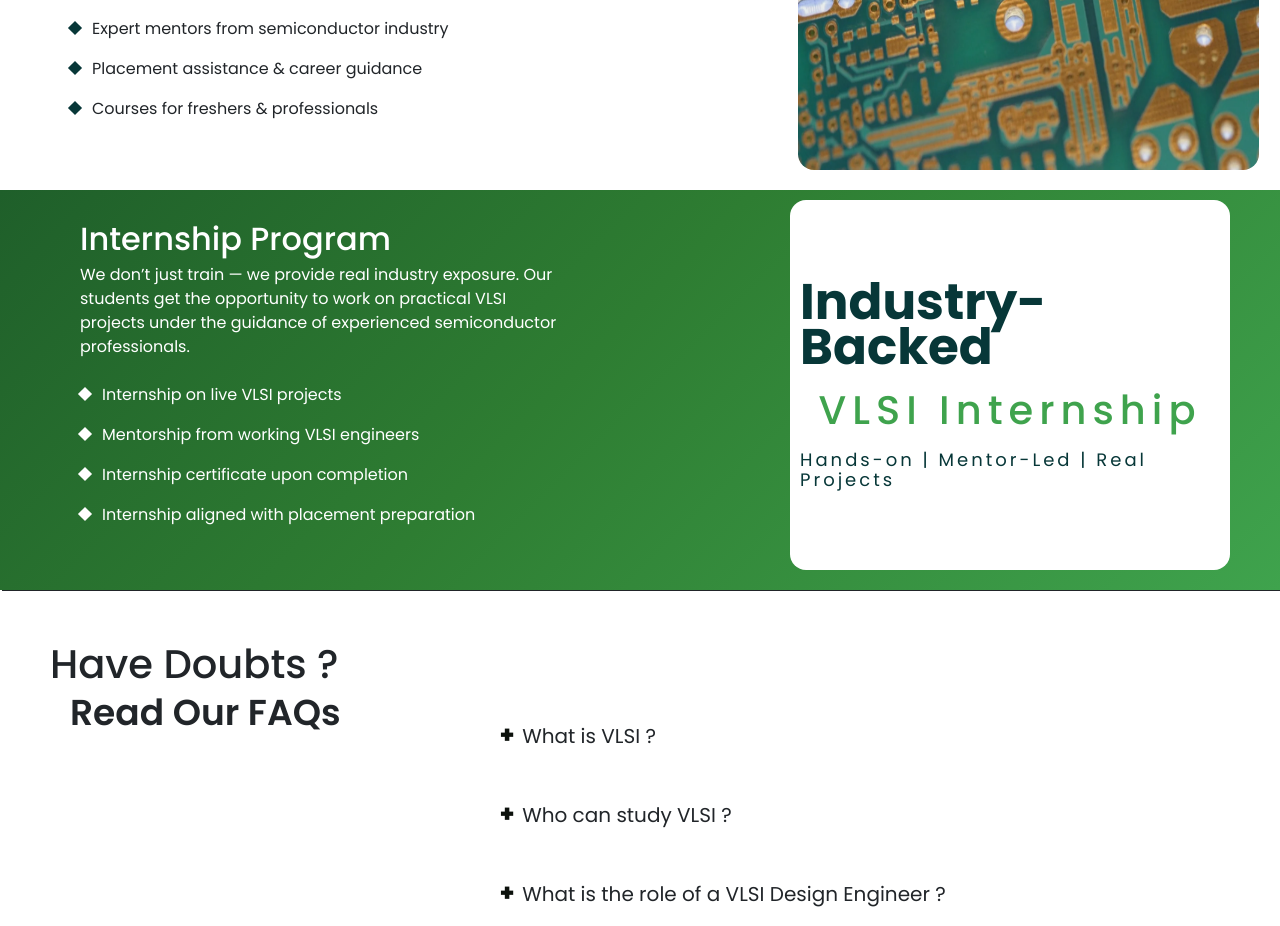
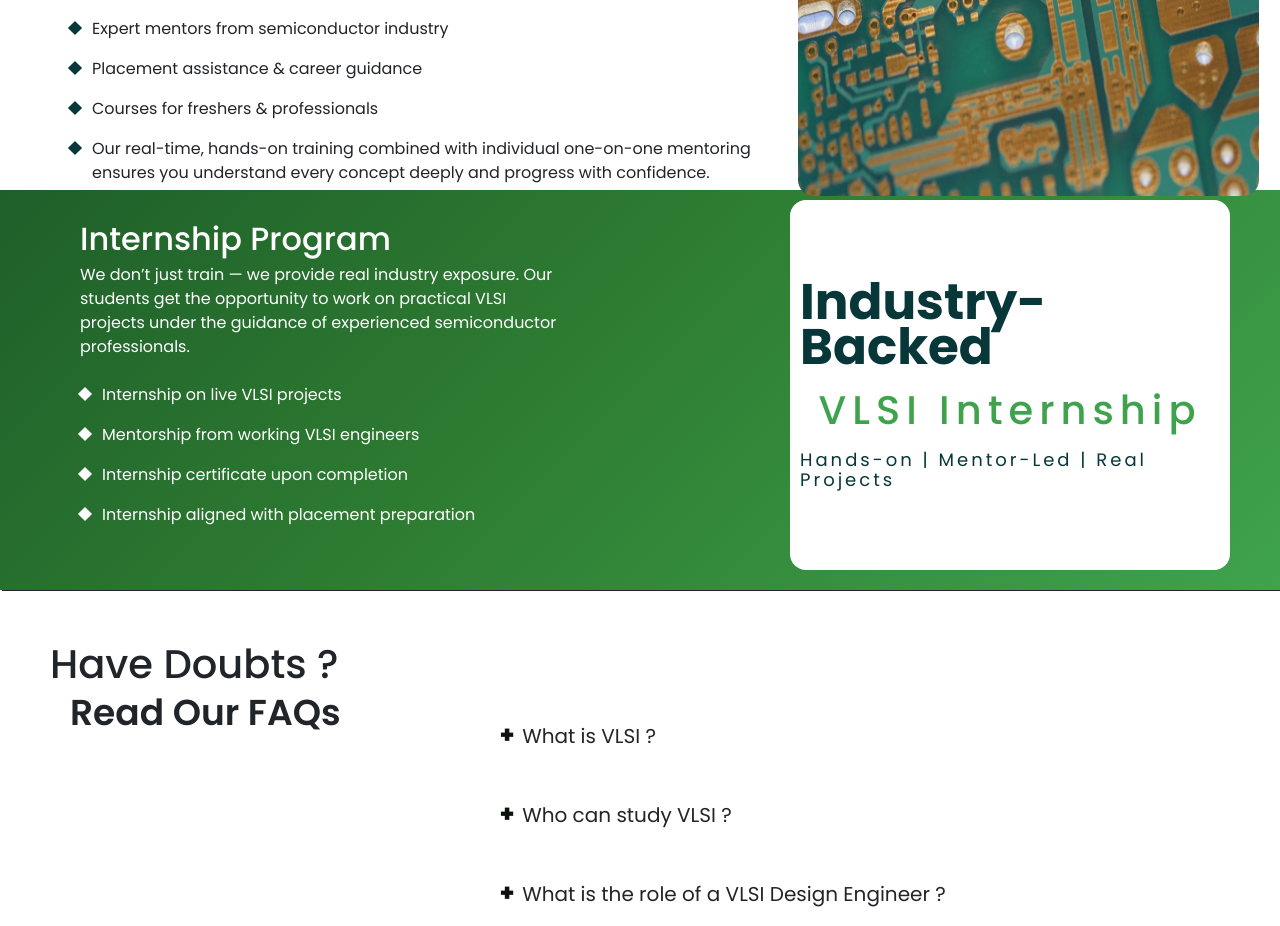
Before and after one commit to Akash-715/VLSI-Application, a React (Vite) app: page / in a window 1280 px wide. Shown: the part 1040-1966 px from the top of the page. Built offline with nearby package versions, Linux system fonts and the light colour scheme; a web font is replaced by a local one.

Commit message:
Made few changes in choose us div.

```diff
--- a/src/pages/Home.jsx
+++ b/src/pages/Home.jsx
@@ -74,6 +74,7 @@ const Home = () => {
           <li>Expert mentors from semiconductor industry</li>
           <li>Placement assistance & career guidance</li>
           <li>Courses for freshers & professionals</li>
+          <li>Our real-time, hands-on training combined with individual one-on-one mentoring ensures you understand every concept deeply and progress with confidence.</li>
         </ul>
       </div>
 
```
